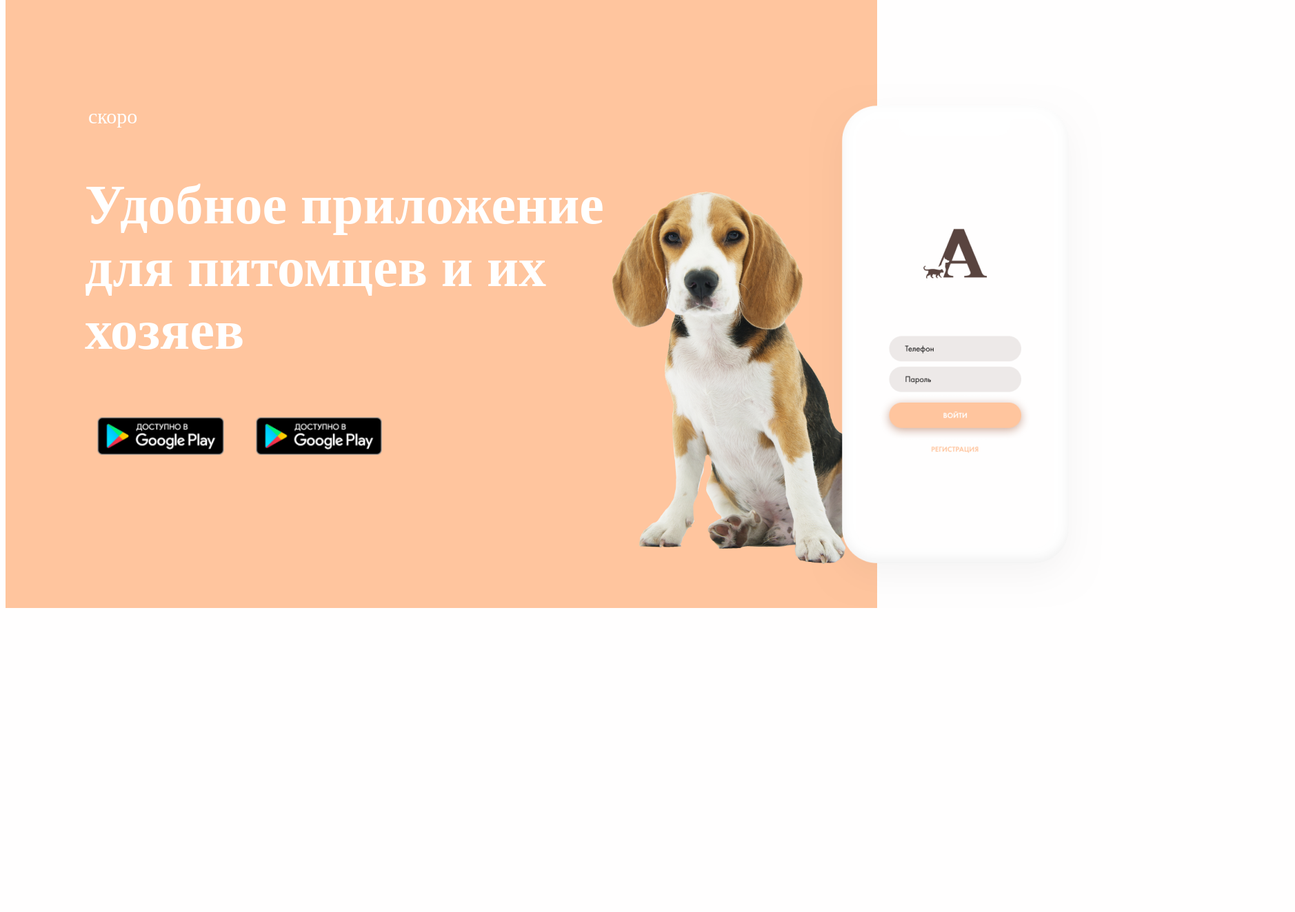
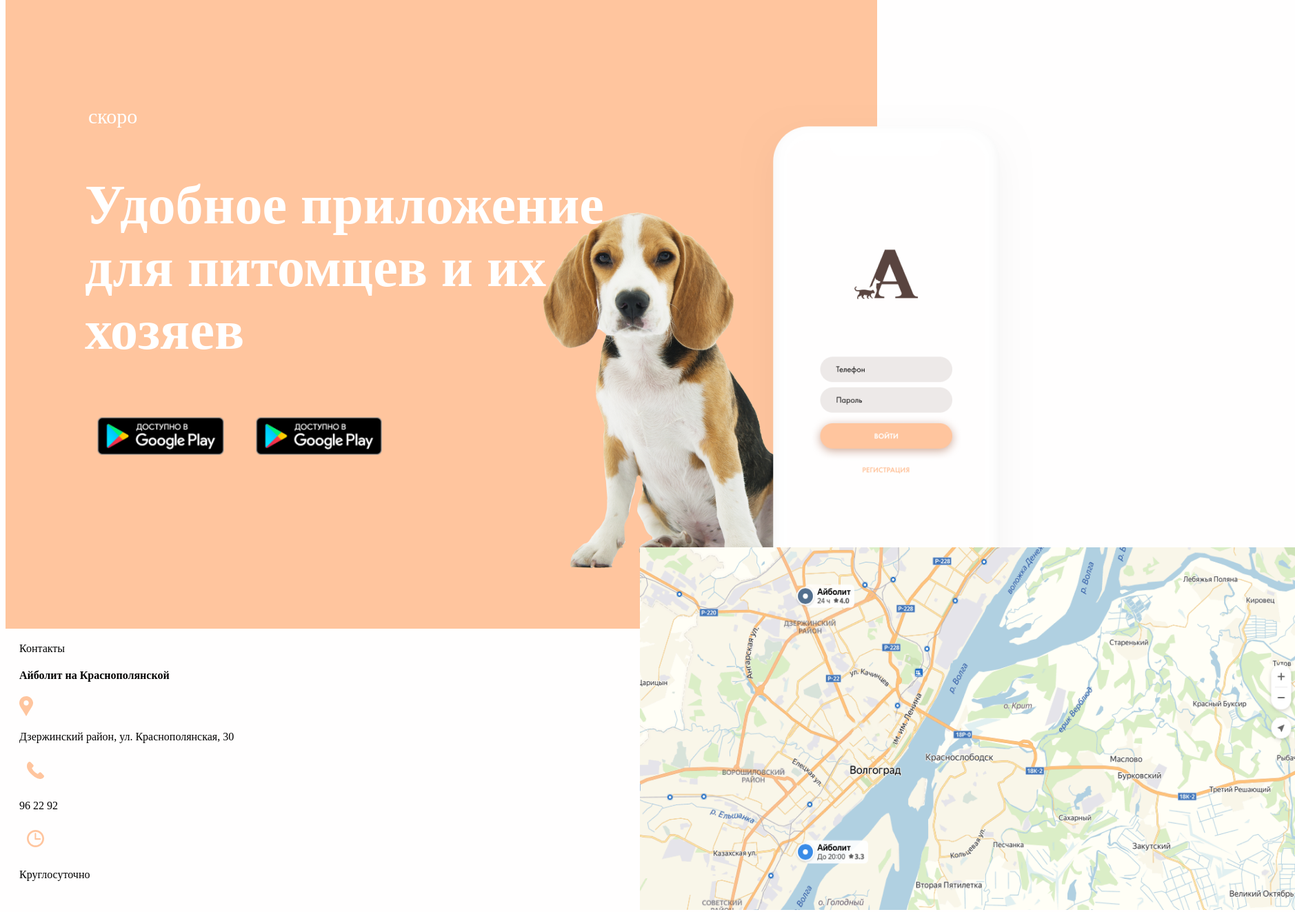
Before and after one commit to abdunazarbe/aibolit_aim1, a plain HTML site: page index.html in a window 1280 px wide. Shown: the part 5040-6363 px from the top of the page at 69% size, 1878 px wide, since content can reach past the window. Before the commit the page ends 5942 px from the top, so only its background shows below. Drawn offline with Linux system fonts and the light colour scheme.

Commit message:
4siu4nhd3

```diff
--- a/index.html
+++ b/index.html
@@ -431,5 +431,37 @@
 
          </div>
     </section>
+
+    <section id="adress">
+         <div class="container">
+            <div class="contactss">
+                <p class="cttitle">
+                    Контакты
+                </p>
+                <h4>
+                    Айболит на Краснополянской
+                </h4>
+                <div class="lok">
+                    <img src="Facebook Places.svg" alt="lok">
+                    <p>Дзержинский район,
+                        ул. Краснополянская, 30</p>
+
+                </div>
+                <div class="phone">
+                    <img src="ic_phone@1x.svg" alt="lok">
+                    <p>96 22 92</p>
+
+                </div>
+                <div class="clock">
+                    <img src="ic_clock@2x.svg" alt="lok">
+                    <p>Круглосуточно</p>
+
+                </div>
+            </div>
+            <div class="img">
+                <img src="Снимок экрана 2019-06-07 в 16.23.17.png" alt="krc">
+            </div>
+         </div>
+    </section>
 </body>
 </html>
--- a/style.css
+++ b/style.css
@@ -358,7 +358,7 @@ color:rgba(255, 255, 255, 1);
     margin-left:95px;
     font-size:80px;
     color:rgba(255, 255, 255, 1);
-    width: 800px;
+    width:820px;
 
 
 }
@@ -380,11 +380,11 @@ color:rgba(255, 255, 255, 1);
     display: flex;
 
     margin-left:0px;
-    width: 950px;
+    margin-top: 30px;
 }
 .doggi{
     width:300px;
     height: 220px;
     margin-top: 150px;
-    margin-left: -50px;
+    margin-left: -170px;
 }
```
Also changed, not shown: Facebook Places.svg (added), ic_clock@2x.svg (added), ic_phone@1x.svg (added), Снимок экрана 2019-06-07 в 16.23.17.png (added).
